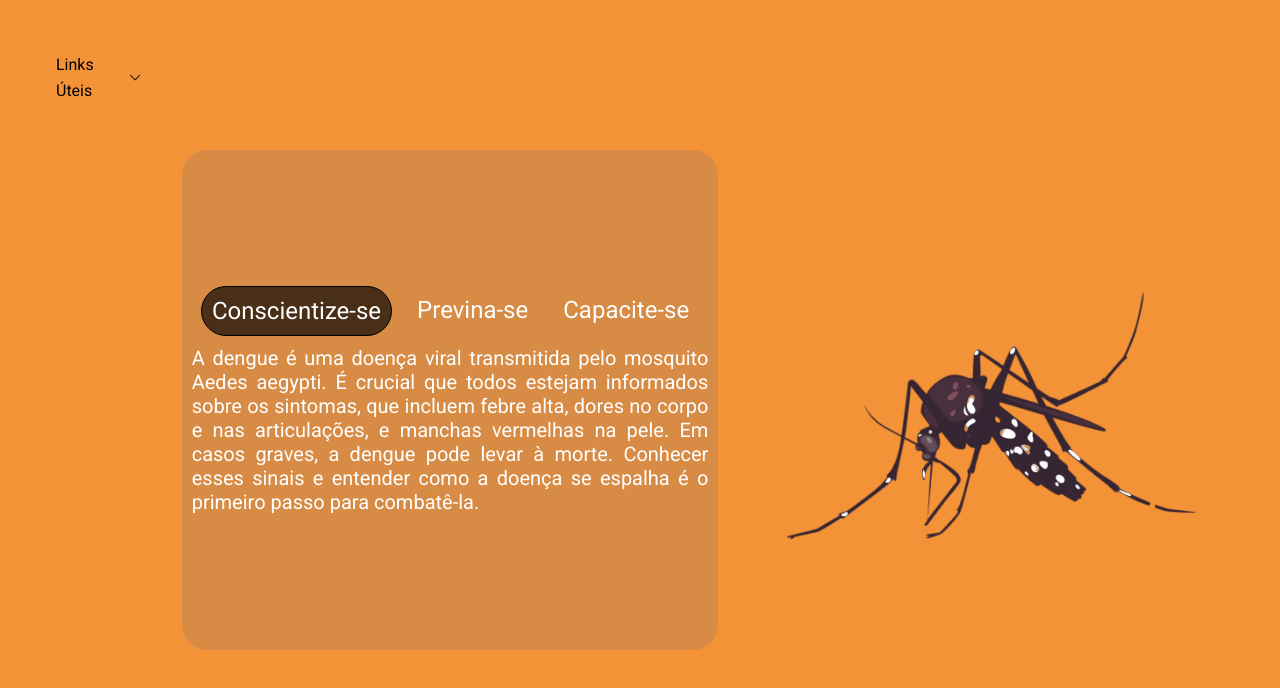
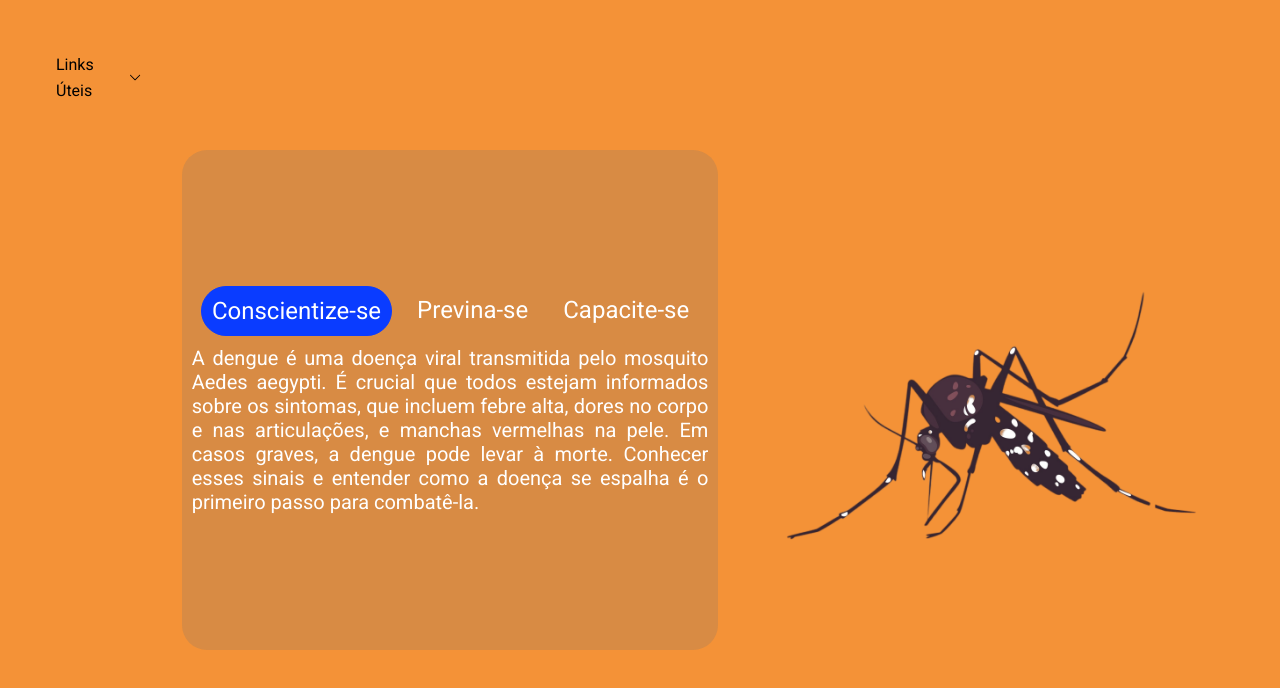
Before and after one commit to Daniel-Possamai/projetoDengue, a React (Create React App) app: page / in a window 1280 px wide. Shown: the top 688 px of the page. Built offline with nearby package versions, Linux system fonts and the light colour scheme.

Commit message:
Atualizado cores

```diff
--- a/src/components/hero/hero.scss
+++ b/src/components/hero/hero.scss
@@ -40,7 +40,7 @@
                 }
                 li:hover{
                     cursor: pointer;
-                    border-bottom: 1px solid #000;
+                    border-bottom: 1px solid #0a3cff;
                 }
             }
         }
@@ -61,8 +61,8 @@
 }
 
 .active {
-    background-color: #000000a8;
-    border: 1px solid #000;
+    background-color: #0a3cff;
+    border: 1px solid #0a3cff;
 }
 
 
--- a/src/components/hero/hero.tsx
+++ b/src/components/hero/hero.tsx
@@ -41,16 +41,16 @@ export default function Hero() {
                         </a>
                         <div className="submenu">
                             <div className="submenu-item">
-                                <a href="#" className="submenu-link"> Development </a>
+                                <a href="https://dengue.org.br/" className="submenu-link" target='_blank'>Site oficial da Dengue</a>
                             </div>
                             <div className="submenu-item">
-                                <a href="#" className="submenu-link"> Design </a>
+                                <a href="https://www.gov.br/saude/pt-br/assuntos/saude-de-a-a-z/d/dengue" className="submenu-link">Ministério da Saúde</a>
                             </div>
                             <div className="submenu-item">
-                                <a href="#" className="submenu-link"> Marketing </a>
+                                <a href="https://www.paho.org/pt/topicos/dengue" className="submenu-link">Organização Pan-Americana da Saúde (OPAS)</a>
                             </div>
                             <div className="submenu-item">
-                                <a href="#" className="submenu-link"> SEO </a>
+                                <a href="https://www.who.int/news-room/fact-sheets/detail/dengue-and-severe-dengue" className="submenu-link">World Health Organization (WHO)</a>
                             </div>
                         </div>
                     </div>
```
